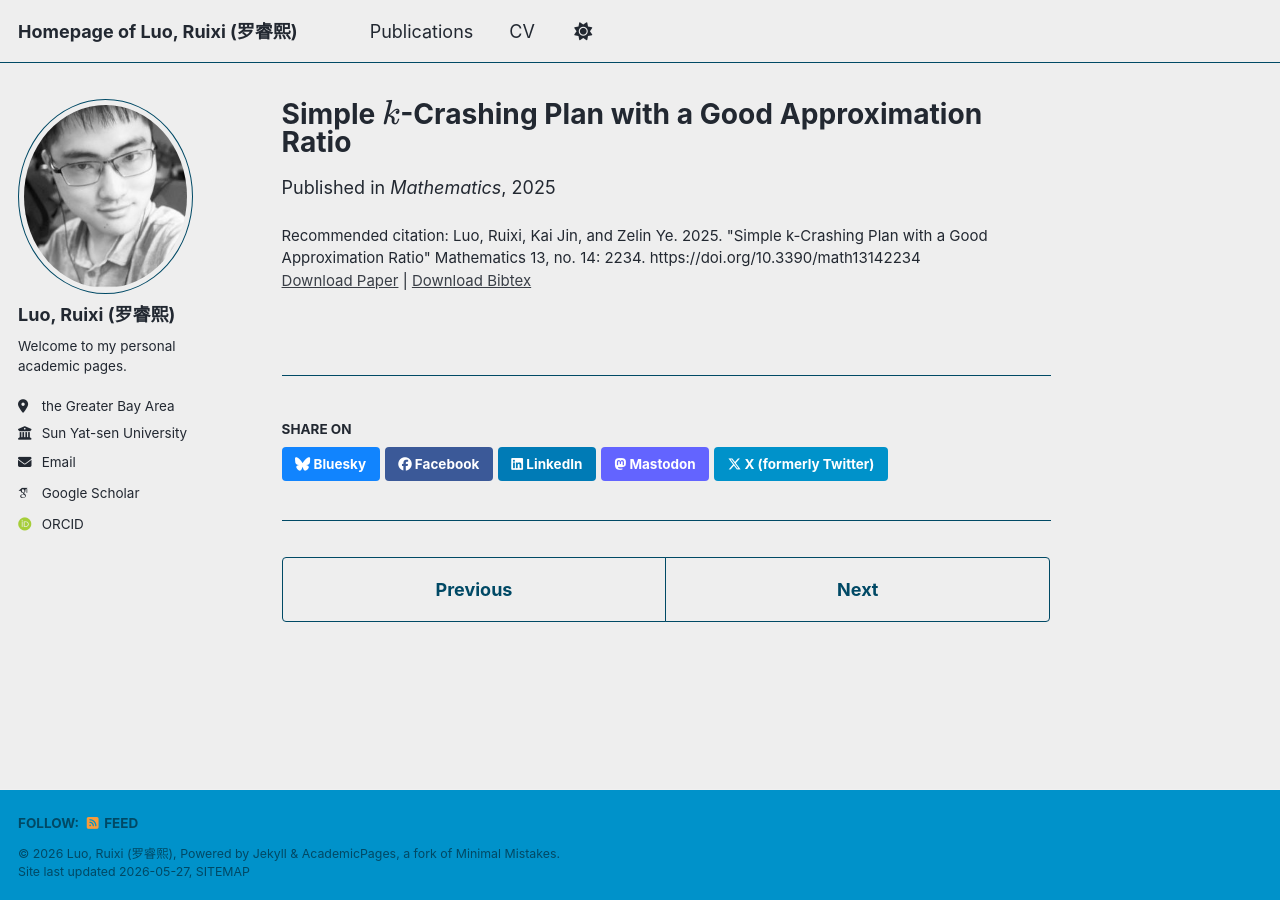
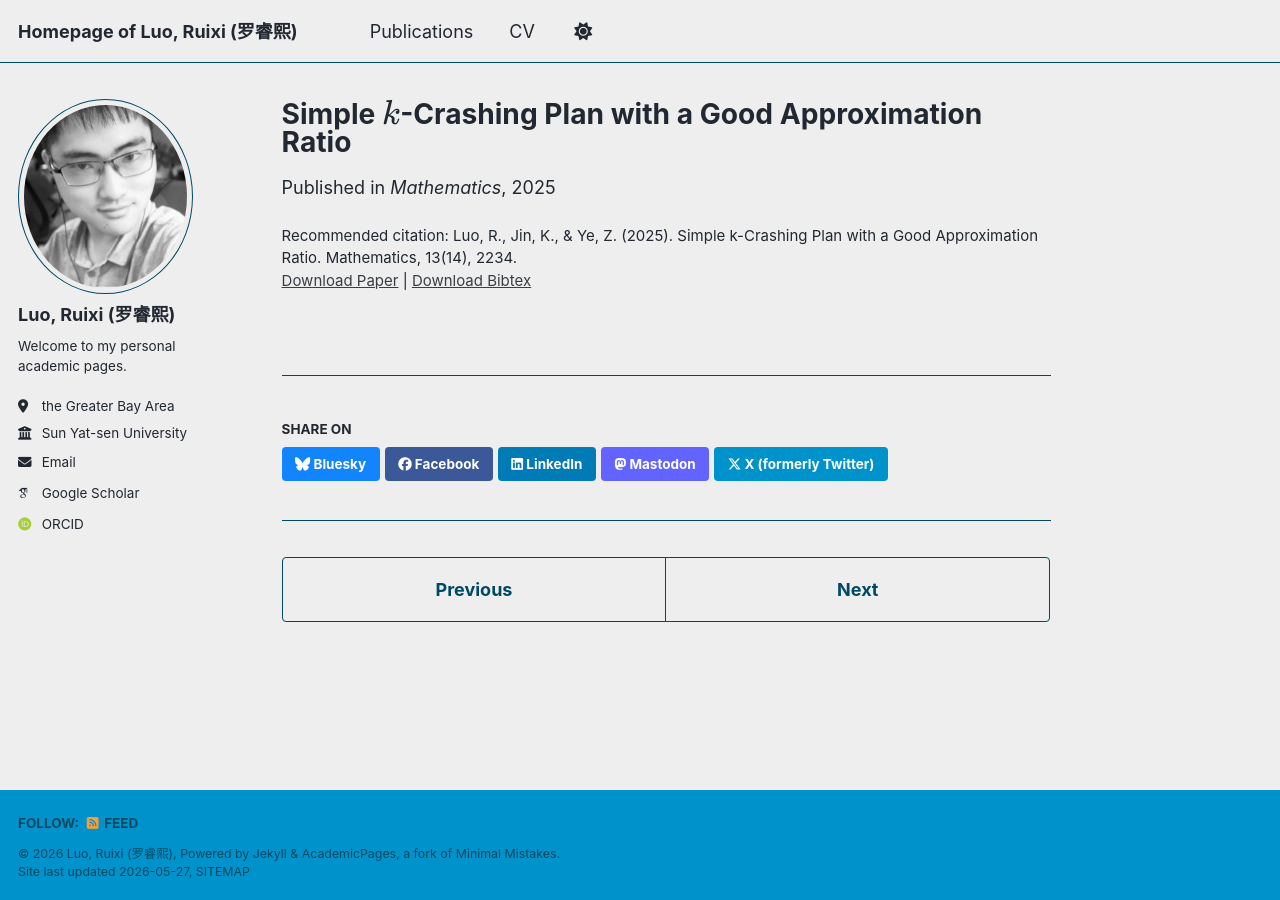
Before and after one commit to Ruixi-Luo/Ruixi-Luo.github.io, a Jekyll site: the page built from _publications/k-crashing.md, in a window 1280 px wide. Built offline with Jekyll 4.4.1, drawn with Linux system fonts in a browser that asks for light colours; some web fonts are replaced; a script bundle is joined from its source files by our own code; library files that are not in the unit come from our copies.

Commit message:
Update k-crashing.md

```diff
--- a/_publications/k-crashing.md
+++ b/_publications/k-crashing.md
@@ -8,5 +8,5 @@ date: 2025-7-09
 venue: 'Mathematics'
 paperurl: 'https://Ruixi-Luo.github.io/files/k-crashing.pdf'
 bibtexurl: 'https://Ruixi-Luo.github.io/files/k-crashing.bib'
-citation: 'Luo, Ruixi, Kai Jin, and Zelin Ye. 2025. "Simple k-Crashing Plan with a Good Approximation Ratio" Mathematics 13, no. 14: 2234. https://doi.org/10.3390/math13142234'
+citation: 'Luo, R., Jin, K., & Ye, Z. (2025). Simple k-Crashing Plan with a Good Approximation Ratio. Mathematics, 13(14), 2234.'
 ---
```
